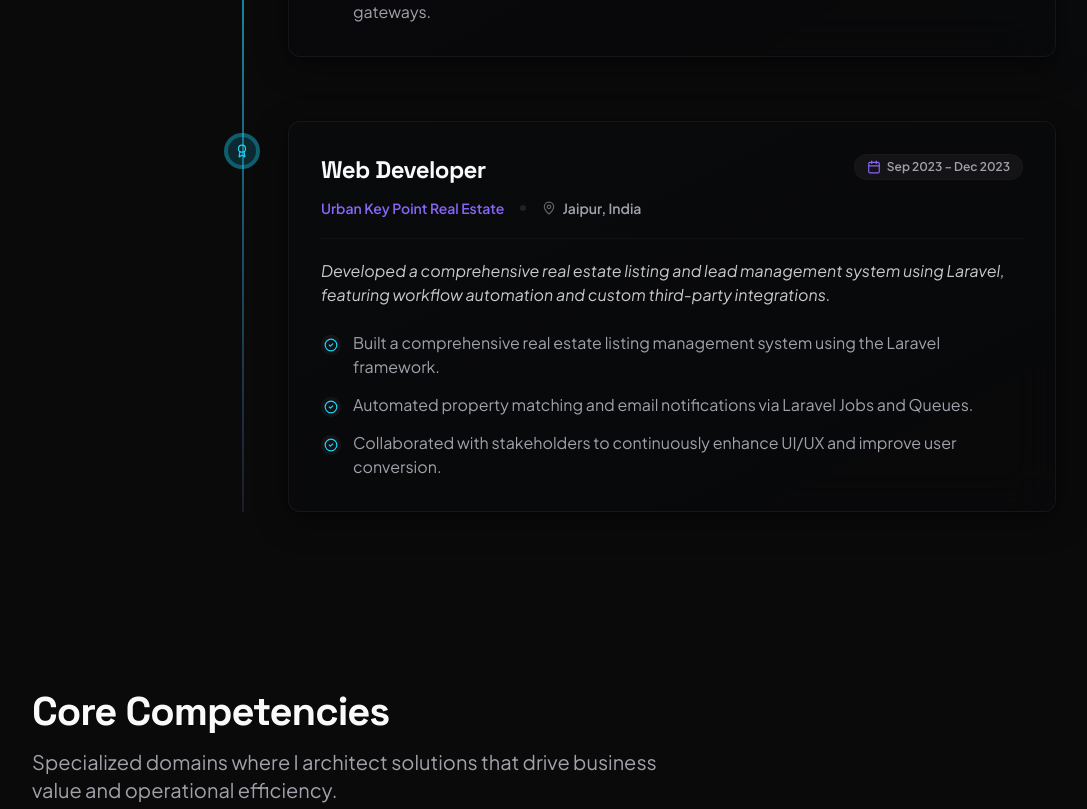
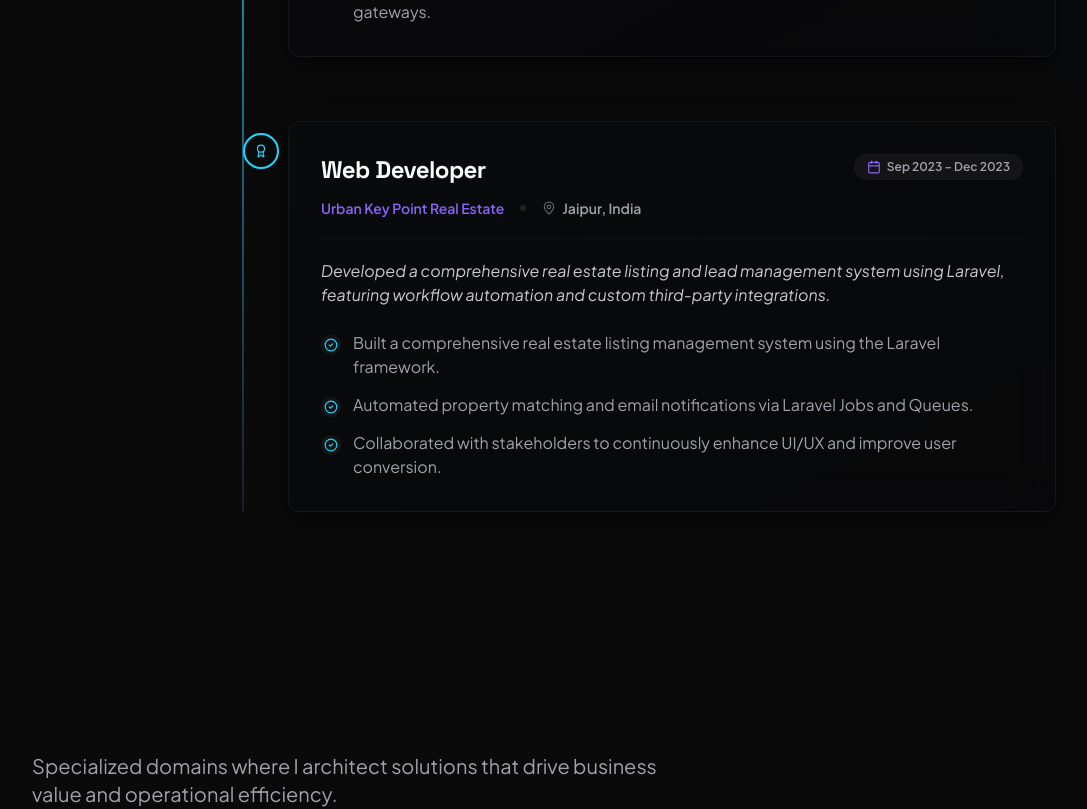
Before and after one commit to dksikrai/dikshant, a React (Vite) app in the folder apps/web/: page / in a window 1280 px wide. Shown: the part 2840-3649 px from the top of the page, without its empty margins (0-1087 px from the left). Built offline with nearby package versions, Linux system fonts and the light colour scheme.

Commit message:
style: fix timeline node centering, opaque mask, and add text stagger reveals across all sections

```diff
--- a/apps/web/src/components/sections/CareerSection.jsx
+++ b/apps/web/src/components/sections/CareerSection.jsx
@@ -72,14 +72,14 @@ const roles = [
 
 const accentMap = {
   primary: {
-    dot: "bg-primary/15 border-primary/30 text-primary hover:bg-primary/20",
+    dot: "bg-background border-primary text-primary hover:border-primary/80",
     tag: "bg-primary/10 text-primary border border-primary/20",
     glow: "hover:shadow-[0_0_35px_rgba(0,184,217,0.18)] hover:border-primary/50",
     bulletIcon: "text-primary",
     bgGradient: "from-primary/[0.01] to-transparent"
   },
   secondary: {
-    dot: "bg-secondary/15 border-secondary/30 text-secondary hover:bg-secondary/20",
+    dot: "bg-background border-secondary text-secondary hover:border-secondary/80",
     tag: "bg-secondary/10 text-secondary border border-secondary/20",
     glow: "hover:shadow-[0_0_35px_rgba(139,92,246,0.18)] hover:border-secondary/50",
     bulletIcon: "text-secondary",
@@ -230,7 +230,7 @@ const CareerSection = () => {
                 <div key={idx} className="relative pl-12 md:pl-16 group/item">
                   {/* Timeline icon dot */}
                   <motion.div
-                    className={`absolute left-0 top-2 md:top-3 w-9 h-9 rounded-full border-4 border-background flex items-center justify-center z-10 smooth-transition ${colors.dot}`}
+                    className={`absolute left-[19px] -translate-x-1/2 top-2 md:top-3 w-9 h-9 rounded-full border-2 flex items-center justify-center z-10 smooth-transition ${colors.dot}`}
                     initial={ios ? { opacity: 0, scale: 0.6 } : { scale: 0 }}
                     animate={ios ? { opacity: 1, scale: 1 } : undefined}
                     whileInView={ios ? undefined : { scale: 1 }}
--- a/apps/web/src/components/sections/CertificationsSection.jsx
+++ b/apps/web/src/components/sections/CertificationsSection.jsx
@@ -2,7 +2,7 @@ import React from 'react';
 import { motion } from 'framer-motion';
 import { Award, GraduationCap, Languages, Flame } from 'lucide-react';
 import { Card, CardContent } from '@/components/ui/card';
-import { FadeIn, isIOS, ease } from '@/lib/motion.jsx';
+import { FadeIn, isIOS, ease, TextReveal } from '@/lib/motion.jsx';
 
 const certs = [
   "Senior Web Developer Promotion (Aug 2025)",
@@ -26,9 +26,11 @@ const CertificationsSection = () => {
   return (
     <section className="py-14 md:py-20 bg-muted/30" id="achievements">
       <div className="max-w-7xl mx-auto px-4 sm:px-6 lg:px-8">
-        <FadeIn className="mb-3">
-          <h2>Background &amp; Recognition</h2>
-        </FadeIn>
+        <div className="mb-4">
+          <h2 className="text-3xl md:text-5xl font-extrabold tracking-tight">
+            <TextReveal text="Background &amp; Recognition" className="text-gradient-primary" />
+          </h2>
+        </div>
         <FadeIn delay={0.07} className="mb-10 md:mb-16">
           <p className="text-lg md:text-xl text-muted-foreground max-w-2xl">
             Education, personal interests, language proficiencies, and notable achievements.
--- a/apps/web/src/components/sections/CompetenciesSection.jsx
+++ b/apps/web/src/components/sections/CompetenciesSection.jsx
@@ -2,7 +2,7 @@ import React from 'react';
 import { motion } from 'framer-motion';
 import { Server, Workflow, Cloud } from 'lucide-react';
 import { Card, CardContent, CardHeader, CardTitle } from '@/components/ui/card';
-import { FadeIn, isIOS, ease } from '@/lib/motion.jsx';
+import { FadeIn, isIOS, ease, TextReveal } from '@/lib/motion.jsx';
 
 const competencies = [
   {
@@ -60,9 +60,11 @@ const CompetenciesSection = () => {
   return (
     <section className="py-14 md:py-20" id="expertise">
       <div className="max-w-7xl mx-auto px-4 sm:px-6 lg:px-8">
-        <FadeIn className="mb-3">
-          <h2>Core Competencies</h2>
-        </FadeIn>
+        <div className="mb-4">
+          <h2 className="text-3xl md:text-5xl font-extrabold tracking-tight">
+            <TextReveal text="Core Competencies" className="text-gradient-primary" />
+          </h2>
+        </div>
         <FadeIn delay={0.07} className="mb-10 md:mb-16">
           <p className="text-lg md:text-xl text-muted-foreground max-w-2xl">
             Specialized domains where I architect solutions that drive business value and operational efficiency.
--- a/apps/web/src/components/sections/SkillsSection.jsx
+++ b/apps/web/src/components/sections/SkillsSection.jsx
@@ -1,6 +1,6 @@
 import React from 'react';
 import { motion } from 'framer-motion';
-import { FadeIn, RevealLine, isIOS, ease } from '@/lib/motion.jsx';
+import { FadeIn, RevealLine, isIOS, ease, TextReveal } from '@/lib/motion.jsx';
 
 const skillCategories = [
   {
@@ -90,9 +90,11 @@ const SkillsSection = () => {
   return (
     <section className="py-14 md:py-20 bg-muted/30" id="skills">
       <div className="max-w-7xl mx-auto px-4 sm:px-6 lg:px-8">
-        <FadeIn className="mb-3 text-center">
-          <h2>Skills &amp; Proficiency</h2>
-        </FadeIn>
+        <div className="mb-4 text-center">
+          <h2 className="text-3xl md:text-5xl font-extrabold tracking-tight">
+            <TextReveal text="Skills &amp; Proficiency" className="text-gradient-primary" />
+          </h2>
+        </div>
         <FadeIn delay={0.07} className="mb-10 md:mb-16 text-center">
           <p className="text-lg md:text-xl text-muted-foreground max-w-2xl mx-auto">
             Categorized technical breakdown indicating execution capability levels.
--- a/apps/web/src/components/sections/TechnicalExpertiseSection.jsx
+++ b/apps/web/src/components/sections/TechnicalExpertiseSection.jsx
@@ -3,7 +3,7 @@ import { motion } from 'framer-motion';
 import { Server, Zap, Cloud, ShoppingCart } from 'lucide-react';
 import { Card, CardContent } from '@/components/ui/card';
 import { Accordion, AccordionContent, AccordionItem, AccordionTrigger } from '@/components/ui/accordion';
-import { FadeIn, isIOS, ease } from '@/lib/motion.jsx';
+import { FadeIn, isIOS, ease, TextReveal } from '@/lib/motion.jsx';
 
 const expertise = [
   {
@@ -46,9 +46,11 @@ const TechnicalExpertiseSection = () => {
   return (
     <section className="py-16 md:py-20" id="tech-expertise">
       <div className="max-w-4xl mx-auto px-4 sm:px-6 lg:px-8">
-        <FadeIn className="text-center mb-4">
-          <h2>Advanced Technical Depth</h2>
-        </FadeIn>
+        <div className="mb-4 text-center">
+          <h2 className="text-3xl md:text-5xl font-extrabold tracking-tight">
+            <TextReveal text="Advanced Technical Depth" className="text-gradient-primary" />
+          </h2>
+        </div>
         <FadeIn delay={0.08} className="text-center mb-16">
           <p className="text-xl text-muted-foreground">
             Granular insights into my technical capabilities across the stack.
```
